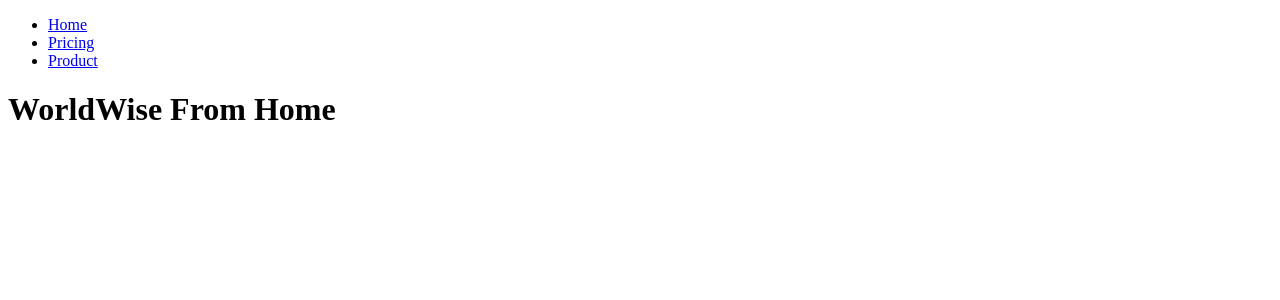
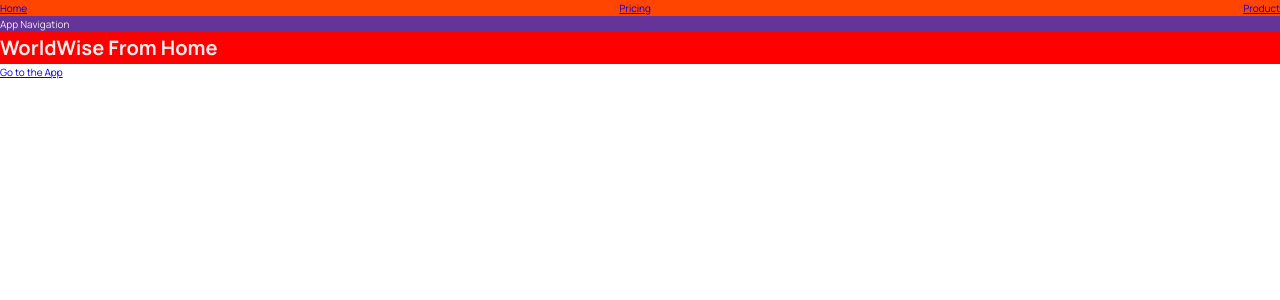
Before and after one commit to Sattarkhan37/WorldWise, a React (Vite) app: page / in a window 1280 px wide. Shown: the top 300 px of the page. Built offline with nearby package versions, Linux system fonts and the light colour scheme.

Commit message:
chore: practice CSS modules with navigation and product pages

```diff
--- a/src/App.jsx
+++ b/src/App.jsx
@@ -3,6 +3,7 @@
 import Home from "./pages/Home";
 import Pricing from "./pages/Pricing";
 import PageNotFound from "./pages/PageNotFound";
+import AppLayout from "./pages/AppLayout";
 function App() {
   return (
     <BrowserRouter>
@@ -10,6 +11,7 @@
         <Route path="/" element={<Home />} />
         <Route path="Product" element={<Product />} />
         <Route path="Pricing" element={<Pricing />} />
+        <Route path="app" element={<AppLayout />} />
         <Route path="*" element={<PageNotFound />} />
       </Routes>
     </BrowserRouter>
--- /dev/null
+++ b/src/components/AppNav.jsx
@@ -0,0 +1,10 @@
+import styles from "./AppNav.module.css"
+function AppNav() {
+    return (
+        <nav className={styles.nav}>
+           App Navigation
+        </nav>
+    )
+}
+
+export default AppNav
--- /dev/null
+++ b/src/components/AppNav.module.css
@@ -0,0 +1,6 @@
+.nav {
+  background-color: rebeccapurple;
+}
+:global(.test) {
+  background-color: red;
+}
--- a/src/components/PageNav.jsx
+++ b/src/components/PageNav.jsx
@@ -1,7 +1,8 @@
 import { NavLink } from "react-router-dom";
+import styles from "./PageNav.module.css"
 function PageNav() {
     return (
-        <nav>
+        <nav className={styles.nav}>
             <ul>
                 <li>
                     <NavLink to="/">Home</NavLink>
--- /dev/null
+++ b/src/components/PageNav.module.css
@@ -0,0 +1,8 @@
+.nav {
+    background-color: orangered;
+}
+.nav ul {
+  list-style: none;
+  display: flex;
+  justify-content: space-between;
+}
--- /dev/null
+++ b/src/index.css
@@ -0,0 +1,78 @@
+/* Taken from getting started guide at: https://leafletjs.com/examples/quick-start/ */
+@import "https://unpkg.com/leaflet@1.7.1/dist/leaflet.css";
+@import "https://fonts.googleapis.com/css2?family=Manrope:wght@400;600;700;800&display=swap";
+
+/* These CSS variables are global, so they are available in all CSS modules */
+:root {
+  --color-brand--1: #ffb545;
+  --color-brand--2: #00c46a;
+
+  --color-dark--0: #242a2e;
+  --color-dark--1: #2d3439;
+  --color-dark--2: #42484d;
+  --color-light--1: #aaa;
+  --color-light--2: #ececec;
+  --color-light--3: #d6dee0;
+}
+
+* {
+  margin: 0;
+  padding: 0;
+  box-sizing: inherit;
+}
+
+html {
+  font-size: 62.5%;
+  box-sizing: border-box;
+}
+
+body {
+  font-family: "Manrope", sans-serif;
+  color: var(--color-light--2);
+  font-weight: 400;
+  line-height: 1.6;
+}
+
+label {
+  font-size: 1.6rem;
+  font-weight: 600;
+}
+
+input,
+textarea {
+  width: 100%;
+  padding: 0.8rem 1.2rem;
+  font-family: inherit;
+  font-size: 1.6rem;
+  border: none;
+  border-radius: 5px;
+  background-color: var(--color-light--3);
+  transition: all 0.2s;
+}
+
+input:focus {
+  outline: none;
+  background-color: #fff;
+}
+
+.cta:link,
+.cta:visited {
+  display: inline-block;
+  background-color: var(--color-brand--2);
+  color: var(--color-dark--1);
+  text-transform: uppercase;
+  text-decoration: none;
+  font-size: 1.6rem;
+  font-weight: 600;
+  padding: 1rem 3rem;
+  border-radius: 5px;
+}
+
+/*
+"importCSSModule": {
+    "prefix": "csm",
+    "scope": "javascript,typescript,javascriptreact",
+    "body": ["import styles from './${TM_FILENAME_BASE}.module.css'"],
+    "description": "Import CSS Module as `styles`"
+  },
+*/
--- a/src/main.jsx
+++ b/src/main.jsx
@@ -1,7 +1,7 @@
 import React from "react";
 import ReactDOM from "react-dom/client";
 import App from "./App.jsx";
-
+import "./index.css";
 ReactDOM.createRoot(document.getElementById("root")).render(
   <React.StrictMode>
     <App />
--- /dev/null
+++ b/src/pages/AppLayout.jsx
@@ -0,0 +1,11 @@
+import AppNav from "../components/AppNav"
+function AppLayout() {
+    return (
+        <div>
+            <AppNav/>
+            <p>App</p>
+        </div>
+    )
+}
+
+export default AppLayout
--- a/src/pages/Home.jsx
+++ b/src/pages/Home.jsx
@@ -1,11 +1,13 @@
-// import { Link } from "react-router-dom";
+import { Link } from "react-router-dom";
 import PageNav from "../components/PageNav";
+import AppNav from "../components/AppNav";
 function Home() {
   return (
     <div>
         <PageNav/>
-      <h1>WorldWise From Home</h1>
-      {/* <Link to="/pricing">Pricing</Link> */}
+        <AppNav/>
+      <h1 className="test">WorldWise From Home</h1>
+      <Link to="/app">Go to the App</Link>
     </div>
   );
 }
```
